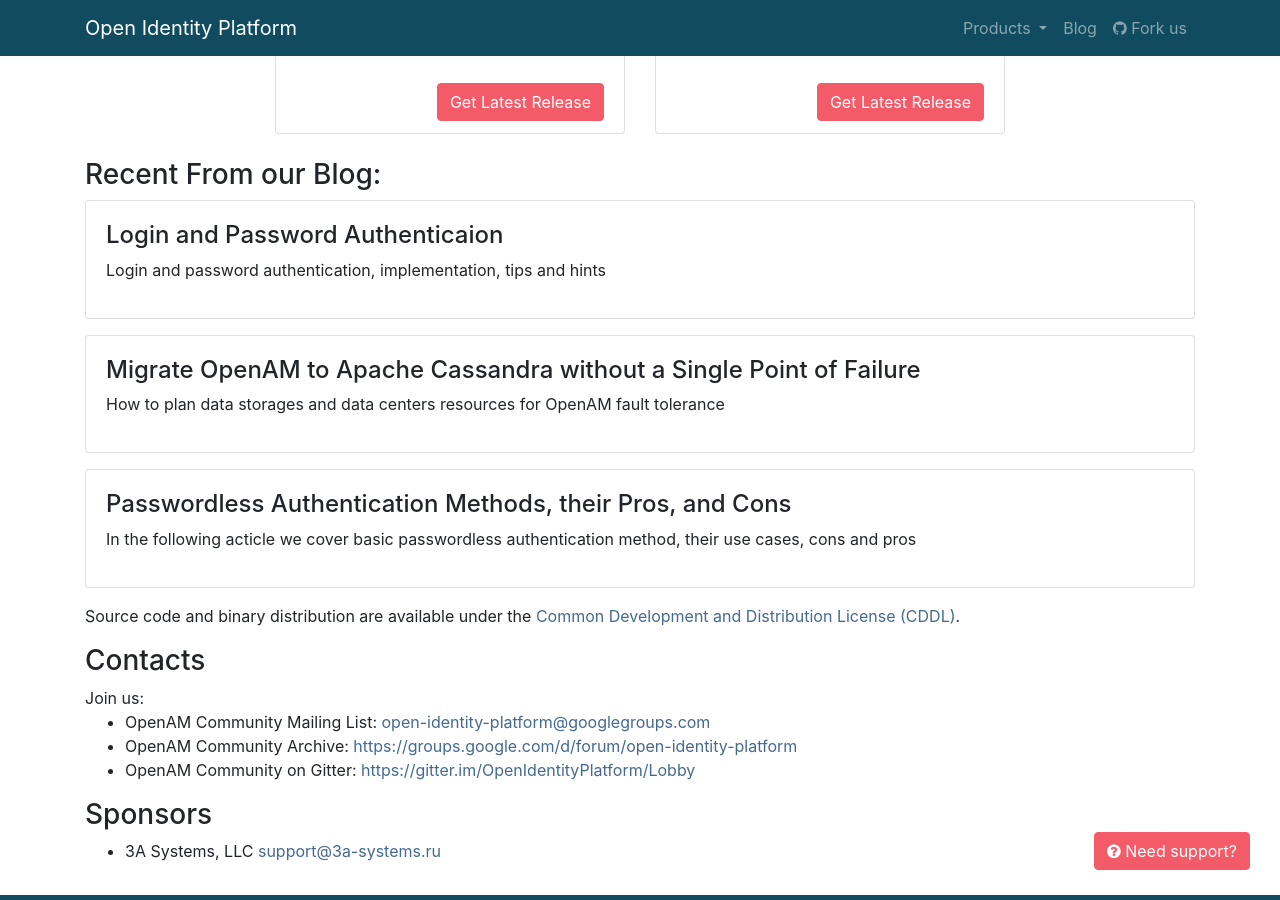
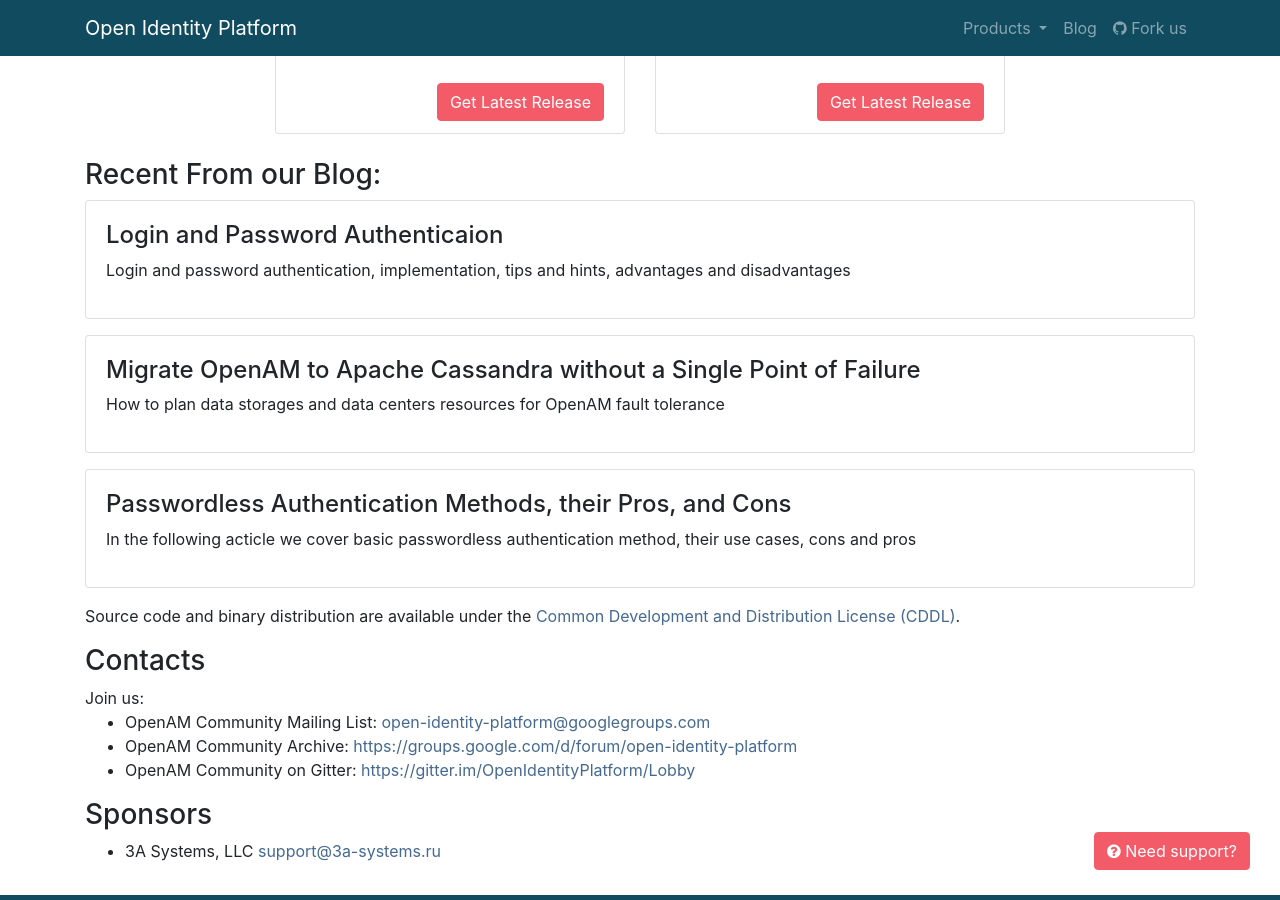
Before and after one commit to OpenIdentityPlatform/OpenIdentityPlatform.org, a Jekyll site: the page built from index.html, in a window 1280 px wide and 900 px high, scrolled down 1705 px. Built offline with Jekyll 4.4.1, drawn with Linux system fonts in a browser that asks for light colours.

Commit message:
login-password-authentication add description

```diff
--- a/_data/blogposts.yml
+++ b/_data/blogposts.yml
@@ -1,7 +1,7 @@
 -
   title: 'Login and Password Authenticaion'
   link: '/blog/login-password-authentication'
-  description: 'Login and password authentication, implementation, tips and hints'
+  description: 'Login and password authentication, implementation, tips and hints, advantages and disadvantages'
 -
   title: 'Migrate OpenAM to Apache Cassandra without a Single Point of Failure'
   link: '/blog/migrate-openam-to-apache-cassandra-without-single-point-of-failure'
--- a/blog/login-password-authentication.md
+++ b/blog/login-password-authentication.md
@@ -2,7 +2,7 @@
 layout: home
 landing-title: "Login and Password Authenticaion"
 landing-title2: "Login and Password Authenticaion"
-description: "Login and password authentication, implementation, tips and hints"
+description: "Login and password authentication, implementation, tips and hints, advantages and disadvantages"
 keywords: 'Login, password, authentication, basics'
 imageurl: ''
 ---
```
